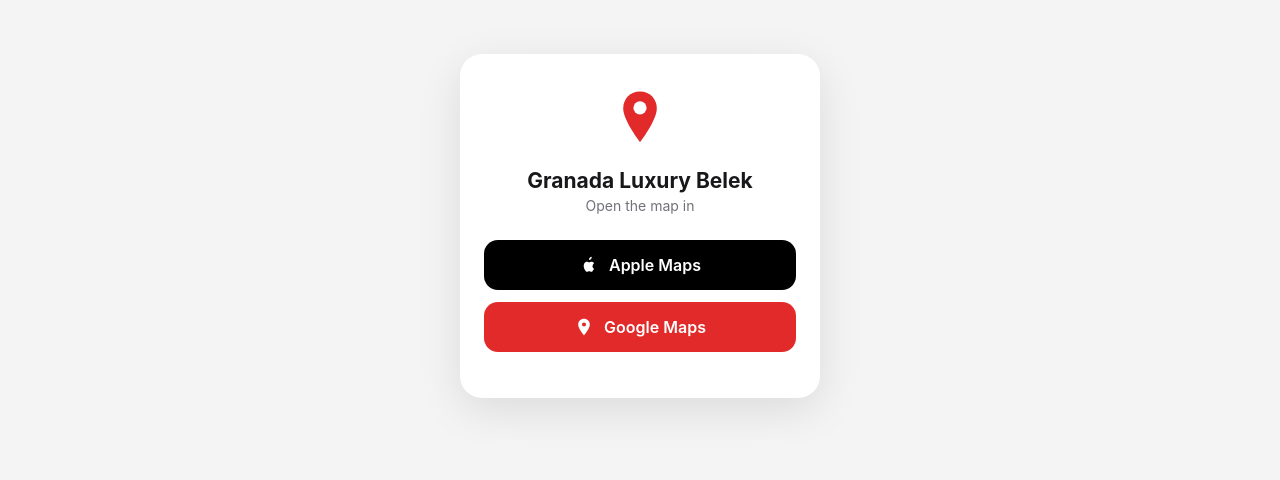
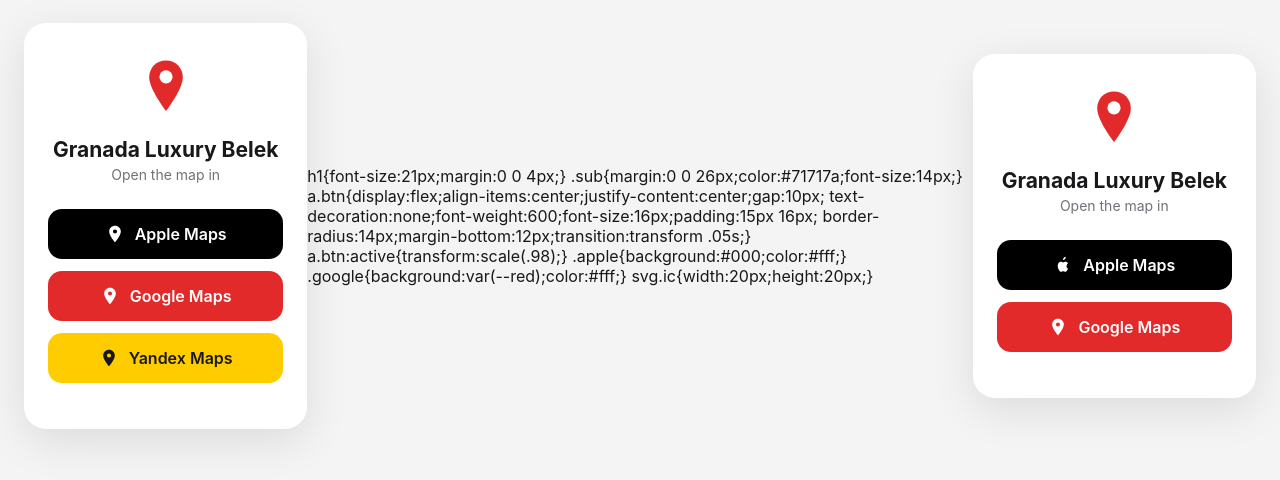
Before and after one commit to Location-of-Hotel/Location-of-Hotel, a plain HTML site: page index.html in a window 1280 px wide. Shown: the part 174-654 px from the top of the page. Drawn offline with Linux system fonts and the light colour scheme.

Commit message:
Update index.html

```diff
--- a/index.html
+++ b/index.html
@@ -12,7 +12,58 @@
        align-items:center;justify-content:center;padding:24px;}
   .card{background:#fff;border-radius:22px;padding:34px 24px;max-width:360px;width:100%;
         box-shadow:0 12px 44px rgba(0,0,0,.10);text-align:center;}
+  .pin{width:60px;height:60px;margin:0 auto 16px;}<!DOCTYPE html>
+<html lang="en">
+<head>
+<meta charset="utf-8">
+<meta name="viewport" content="width=device-width, initial-scale=1">
+<title>Granada Luxury Belek — Location</title>
+<style>
+  :root{--red:#e22a2a;}
+  *{box-sizing:border-box;-webkit-tap-highlight-color:transparent;}
+  body{margin:0;font-family:-apple-system,BlinkMacSystemFont,"Segoe UI",Roboto,sans-serif;
+       background:#f4f4f5;color:#18181b;display:flex;min-height:100vh;
+       align-items:center;justify-content:center;padding:24px;}
+  .card{background:#fff;border-radius:22px;padding:34px 24px;max-width:360px;width:100%;
+        box-shadow:0 12px 44px rgba(0,0,0,.10);text-align:center;}
   .pin{width:60px;height:60px;margin:0 auto 16px;}
+  h1{font-size:21px;margin:0 0 4px;}
+  .sub{margin:0 0 26px;color:#71717a;font-size:14px;}
+  a.btn{display:flex;align-items:center;justify-content:center;gap:10px;
+        text-decoration:none;font-weight:600;font-size:16px;padding:15px 16px;
+        border-radius:14px;margin-bottom:12px;transition:transform .05s;}
+  a.btn:active{transform:scale(.98);}
+  .apple{background:#000;color:#fff;}
+  .google{background:var(--red);color:#fff;}
+  .yandex{background:#ffcc00;color:#18181b;}
+  svg.ic{width:20px;height:20px;}
+</style>
+</head>
+<body>
+  <div class="card">
+    <svg class="pin" viewBox="0 0 100 100" xmlns="http://www.w3.org/2000/svg">
+      <path d="M50 6C34 6 22 18 22 34 22 54 50 90 50 90S78 54 78 34C78 18 66 6 50 6Z" fill="#e22a2a"/>
+      <circle cx="50" cy="33" r="11" fill="#fff"/>
+    </svg>
+    <h1>Granada Luxury Belek</h1>
+    <p class="sub">Open the map in</p>
+
+    <a class="btn apple" href="https://maps.apple/p/2fh-QHpjYBKnkF">
+      <svg class="ic" viewBox="0 0 24 24" fill="currentColor"><path d="M12 2C8.1 2 5 5.1 5 9c0 5.2 7 13 7 13s7-7.8 7-13c0-3.9-3.1-7-7-7zm0 9.5A2.5 2.5 0 1 1 12 6.5a2.5 2.5 0 0 1 0 5z"/></svg>
+      Apple Maps
+    </a>
+    <a class="btn google" href="https://maps.app.goo.gl/MqAzRPSoCR4v4DeS9">
+      <svg class="ic" viewBox="0 0 24 24" fill="currentColor"><path d="M12 2C8.1 2 5 5.1 5 9c0 5.2 7 13 7 13s7-7.8 7-13c0-3.9-3.1-7-7-7zm0 9.5A2.5 2.5 0 1 1 12 6.5a2.5 2.5 0 0 1 0 5z"/></svg>
+      Google Maps
+    </a>
+    <a class="btn yandex" href="https://yandex.com.tr/maps/-/CThnMXOG">
+      <svg class="ic" viewBox="0 0 24 24" fill="currentColor"><path d="M12 2C8.1 2 5 5.1 5 9c0 5.2 7 13 7 13s7-7.8 7-13c0-3.9-3.1-7-7-7zm0 9.5A2.5 2.5 0 1 1 12 6.5a2.5 2.5 0 0 1 0 5z"/></svg>
+      Yandex Maps
+    </a>
+  </div>
+</body>
+</html>
+
   h1{font-size:21px;margin:0 0 4px;}
   .sub{margin:0 0 26px;color:#71717a;font-size:14px;}
   a.btn{display:flex;align-items:center;justify-content:center;gap:10px;
```
